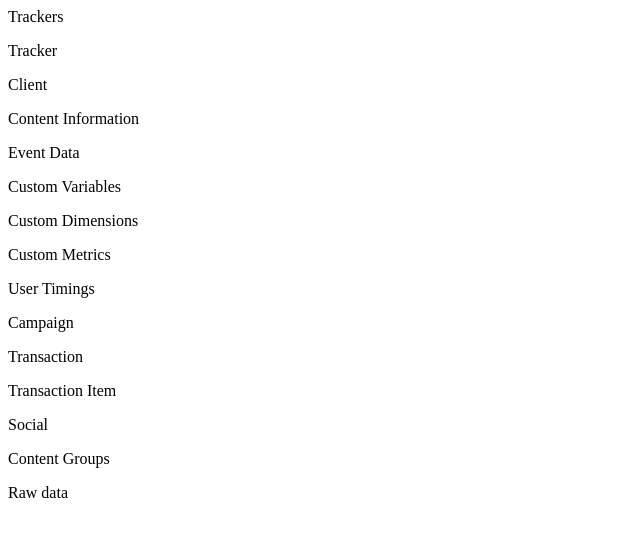
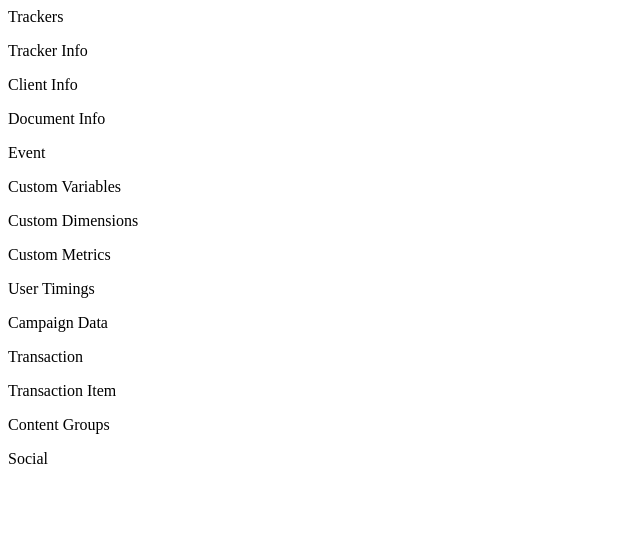
Before and after one commit to keithclark/gadebugger, a browser extension: page src/chrome/index.html in a window 1280 px wide. Shown: the whole page, without its empty margins (0-640 px from the left). Drawn offline with Linux system fonts and the light colour scheme.

Commit message:
Update Chrome beacon property list to match Firefox

```diff
--- a/src/chrome/index.html
+++ b/src/chrome/index.html
@@ -16,25 +16,25 @@
         <div id="tracker-splitter" class="splitview__splitter"></div>
         <div id="beacon-props" class="propertiesbar splitview__panel">
             <div class="group property-group">
-                <div class="group__header">Tracker</div>
+                <div class="group__header">Tracker Info</div>
                 <div class="group__body">
                     <ul id="tracker-properties" data-ui-type="property-list" class="property-list"></ul>
                 </div>
             </div>
             <div class="group property-group">
-                <div class="group__header">Client</div>
+                <div class="group__header">Client Info</div>
                 <div class="group__body">
                     <ul id="client-properties" data-ui-type="property-list" class="property-list"></ul>
                 </div>
             </div>
             <div class="group property-group">
-                <div class="group__header">Content Information</div>
+                <div class="group__header">Document Info</div>
                 <div class="group__body">
                     <ul id="document-properties" data-ui-type="property-list" class="property-list"></ul>
                 </div>
             </div>
             <div class="group property-group">
-                <div class="group__header">Event Data</div>
+                <div class="group__header">Event</div>
                 <div class="group__body">
                     <ul id="event-properties" data-ui-type="property-list" class="property-list"></ul>
                 </div>
@@ -64,7 +64,7 @@
                 </div>
             </div>
             <div class="group property-group">
-                <div class="group__header">Campaign</div>
+                <div class="group__header">Campaign Data</div>
                 <div class="group__body">
                     <ul id="campaign-properties" data-ui-type="property-list" class="property-list"></ul>
                 </div>
@@ -82,21 +82,15 @@
                 </div>
             </div>
             <div class="group property-group">
-                <div class="group__header">Social</div>
-                <div class="group__body">
-                    <ul id="social-properties" data-ui-type="property-list" class="property-list"></ul>
-                </div>
-            </div>
-            <div class="group property-group">
                 <div class="group__header">Content Groups</div>
                 <div class="group__body">
                     <ul id="content-group-properties" data-ui-type="property-list" class="property-list"></ul>
                 </div>
             </div>
             <div class="group property-group">
-                <div class="group__header">Raw data</div>
+                <div class="group__header">Social</div>
                 <div class="group__body">
-                    <ul id="raw-properties" data-ui-type="property-list" class="property-list"></ul>
+                    <ul id="social-properties" data-ui-type="property-list" class="property-list"></ul>
                 </div>
             </div>
         </div>
--- a/src/chrome/js/api.js
+++ b/src/chrome/js/api.js
@@ -23,9 +23,7 @@ var GADebuggerAPI = (function() {
             transactionProps: '#transaction-properties',
             transactionItemProps: '#transaction-item-properties',
             socialProps: '#social-properties',
-            rawProps: '#raw-properties',
             contentGroupProps: '#content-group-properties'
-
         };
 
     Object.keys(elements).forEach(function (element) {
```
